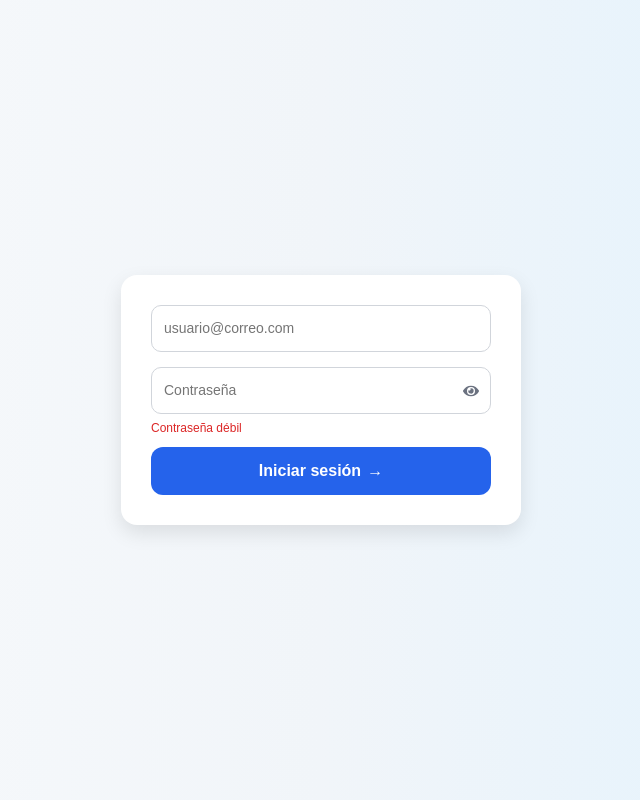
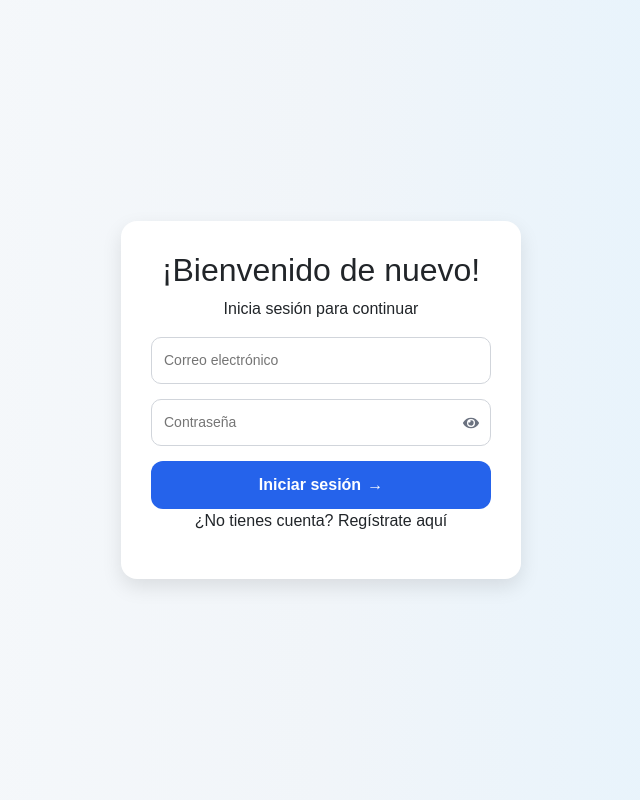
Before and after one commit to DanieLovera/GestionDeProyectosI, a React (Vite) app in the folder frontend/: page /login in a window 1280 px wide. Shown: the whole page, without its empty margins (319-959 px from the left). Built offline with nearby package versions, Linux system fonts and the light colour scheme; no server answers.

Commit message:
new login with image

```diff
--- a/frontend/src/pages/Login.jsx
+++ b/frontend/src/pages/Login.jsx
@@ -9,16 +9,12 @@ export default function Login() {
   const [email, setEmail] = useState("");
   const [password, setPassword] = useState("");
   const [showPassword, setShowPassword] = useState(false);
-  const API_URL = import.meta.env.VITE_API_URL;
   const navigate = useNavigate();
 
   const handleSubmit = async (e) => {
     e.preventDefault();
     try {
-      const response = await apiPost("/users/login", {
-        email,
-        password,
-      });
+      const response = await apiPost("/users/login", { email, password });
 
       localStorage.setItem("token", response.accessToken);
       localStorage.setItem("gdpi_user", JSON.stringify(response.user));
@@ -34,6 +30,9 @@ export default function Login() {
   return (
     <div className="login-container">
       <div className="login-card">
+        <h2 className="login-title">¡Bienvenido de nuevo!</h2>
+        <p className="login-subtitle">Inicia sesión para continuar</p>
+
         <form onSubmit={handleSubmit} className="login-form">
           {/* Email */}
           <div className="form-group">
@@ -41,7 +40,7 @@ export default function Login() {
               type="email"
               value={email}
               onChange={(e) => setEmail(e.target.value)}
-              placeholder="usuario@correo.com"
+              placeholder="Correo electrónico"
               required
             />
           </div>
@@ -63,14 +62,16 @@ export default function Login() {
             </span>
           </div>
 
-          {/* Mensaje de error (si querés mantenerlo visualmente) */}
-          <p className="error-text">Contraseña débil</p>
-
           {/* Botón */}
           <button type="submit" className="btn-login">
             Iniciar sesión <span className="arrow">→</span>
           </button>
         </form>
+
+        <p className="register-link">
+          ¿No tienes cuenta?{" "}
+          <span onClick={() => navigate("/register")}>Regístrate aquí</span>
+        </p>
       </div>
     </div>
   );
```
